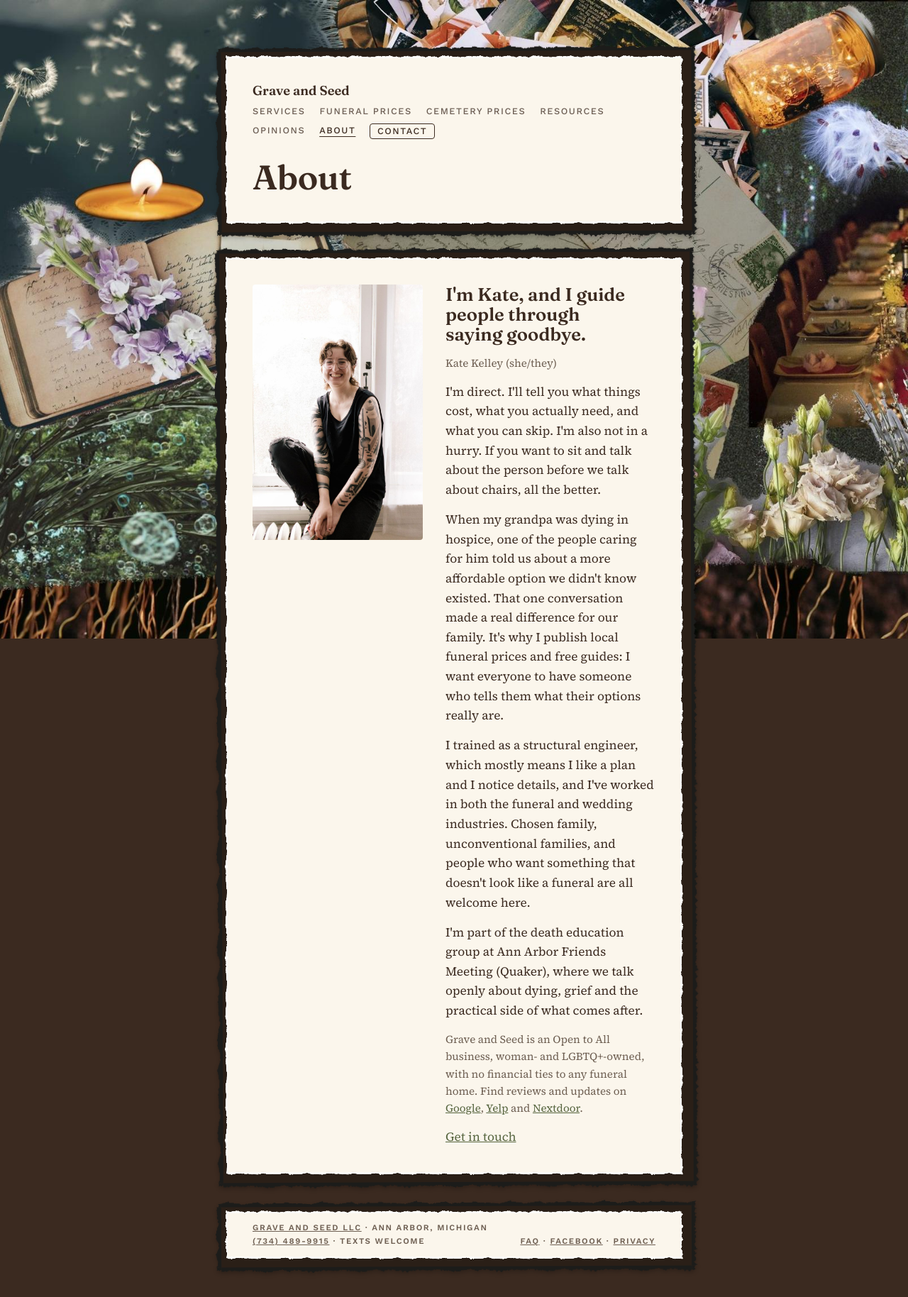
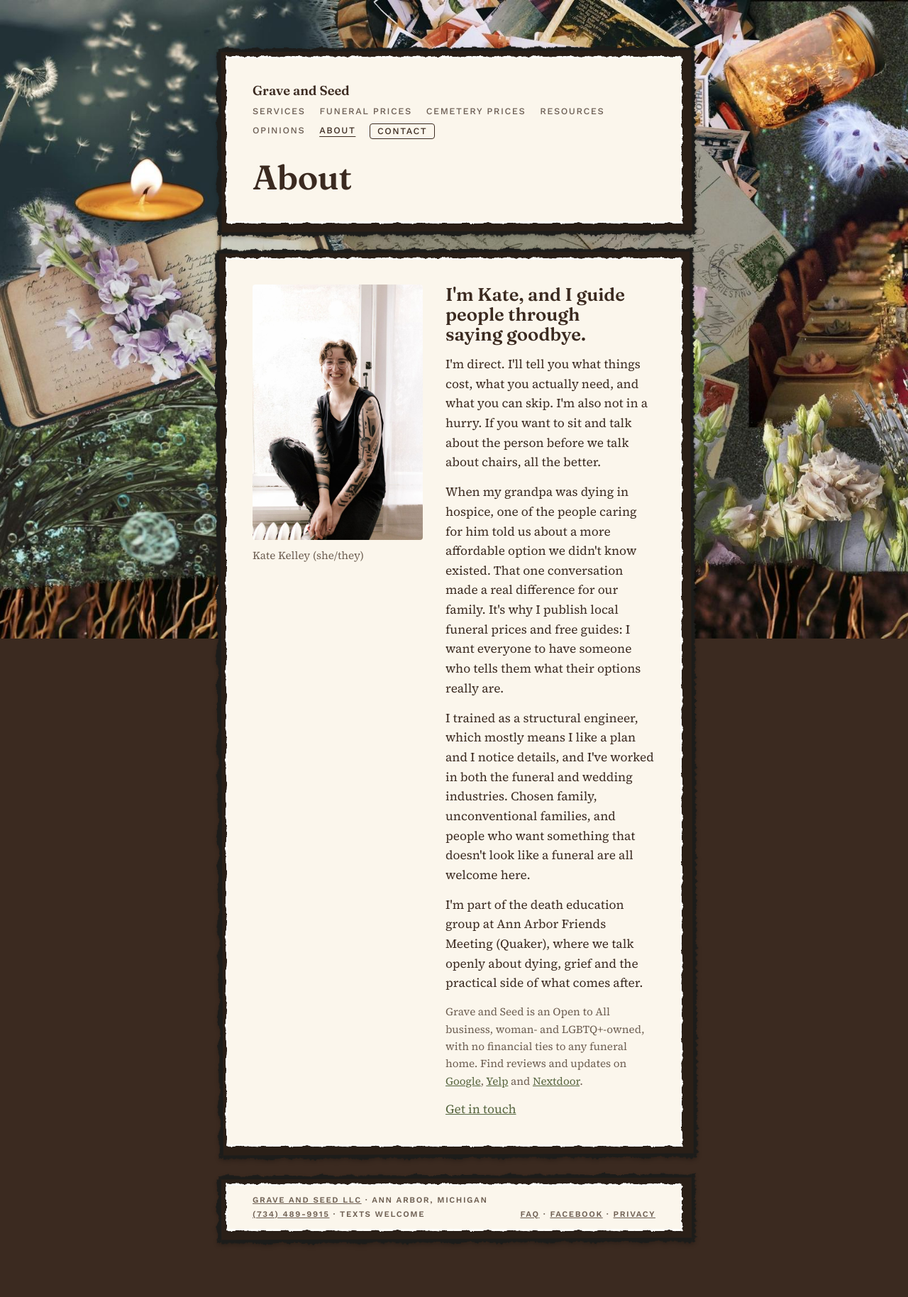
Before and after one commit to katekelley/graveandseed, a Jekyll site: the page built from about.html, in a window 1280 px wide. Shown: the whole page at 71% size. Built offline with Jekyll 4.4.1, drawn with Linux system fonts in a browser that asks for light colours; after the commit the page ends 1789 px from its top, so only the background shows below that.

Commit message:
About: name and pronouns as a caption under the photo
Co-Authored-By: Claude Opus 5.5 <noreply@anthropic.com>
Claude-Session: https://claude.ai/code/session_011MgnuDPPcyysDfMpMHL2sF

```diff
--- a/about.html
+++ b/about.html
@@ -18,6 +18,9 @@ og_description: "Kate plans celebrations of life in Ann Arbor: direct about what
 .about img { width: 100%; height: auto; border-radius: 4px; display: block; }
 @media (max-width: 640px) { .about { grid-template-columns: 1fr; } .about img { max-width: 18rem; } }
 .about .plain h2 { font-size: 1.6rem; }
+.about .portrait { margin: 0; }
+.about .portrait figcaption { margin-top: 0.6rem; font-size: 0.95rem; color: var(--muted); }
+@media (max-width: 640px) { .about .portrait { max-width: 18rem; } }
 </style>
 </head>
 <body>
@@ -30,12 +33,17 @@ og_description: "Kate plans celebrations of life in Ann Arbor: direct about what
 <main id="main" tabindex="-1">
   <div class="wrap">
     <section class="about">
-      <img src="/assets/kate.jpg" alt="Kate, smiling, sitting by a bright window" width="800" height="1200">
+      <figure class="portrait">
+        <img src="/assets/kate.jpg" alt="Kate, smiling, sitting by a bright window" width="800" height="1200">
+        {%- if c.about_pronouns and c.about_pronouns != "" %}
+        <figcaption>Kate Kelley ({{ c.about_pronouns }})</figcaption>
+        {%- else %}
+        <figcaption>Kate Kelley</figcaption>
+        {%- endif %}
+      </figure>
       <div class="plain">
         <h2>{{ c.about_heading }}</h2>
-        {%- if c.about_pronouns and c.about_pronouns != "" %}
-        <p class="note">Kate Kelley ({{ c.about_pronouns }})</p>
-        {%- endif %}
+
         {%- for p in c.about %}
         <p>{{ p }}</p>
         {%- endfor %}
```
